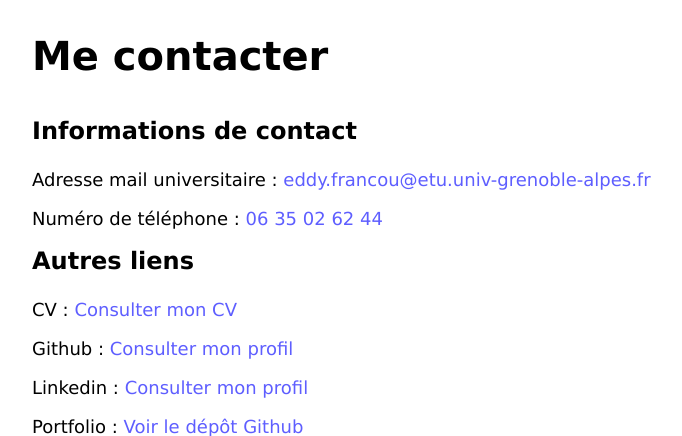
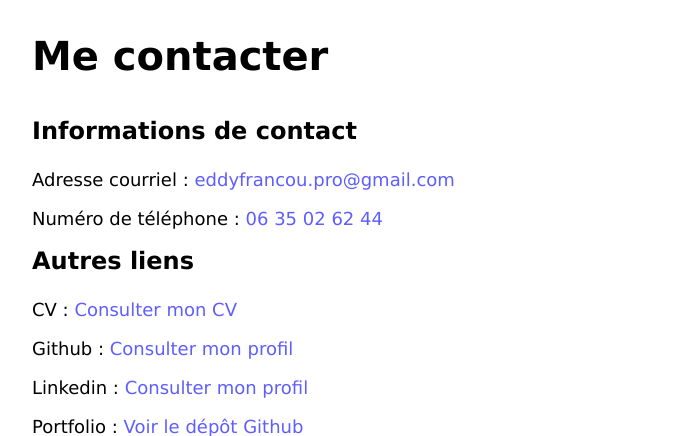
Before and after one commit to EddyFrc/EddyFrc.github.io, a PHP site: page /view/contact.view.php in a window 1280 px wide. Shown: the part 51-487 px from the top of the page, without its empty margins (128-810 px from the left). Run offline with PHP 8.4, Linux system fonts and the light colour scheme; style sheets or scripts are compiled from the project's sources.

Commit message:
Mise à jour de l'adresse mail

```diff
--- a/view/contact.view.php
+++ b/view/contact.view.php
@@ -33,8 +33,8 @@
     <article class="contact">
         <h3>Informations de contact</h3>
         <p>
-            Adresse mail universitaire :
-            <a href="mailto:eddy.francou@etu.univ-grenoble-alpes.fr">eddy.francou@etu.univ-grenoble-alpes.fr</a>
+            Adresse courriel :
+            <a href="mailto:eddyfrancou.pro@gmail.com">eddyfrancou.pro@gmail.com</a>
         </p>
         <p>
             Numéro de téléphone : <a href="tel:0635026244">06 35 02 62 44</a>
```
